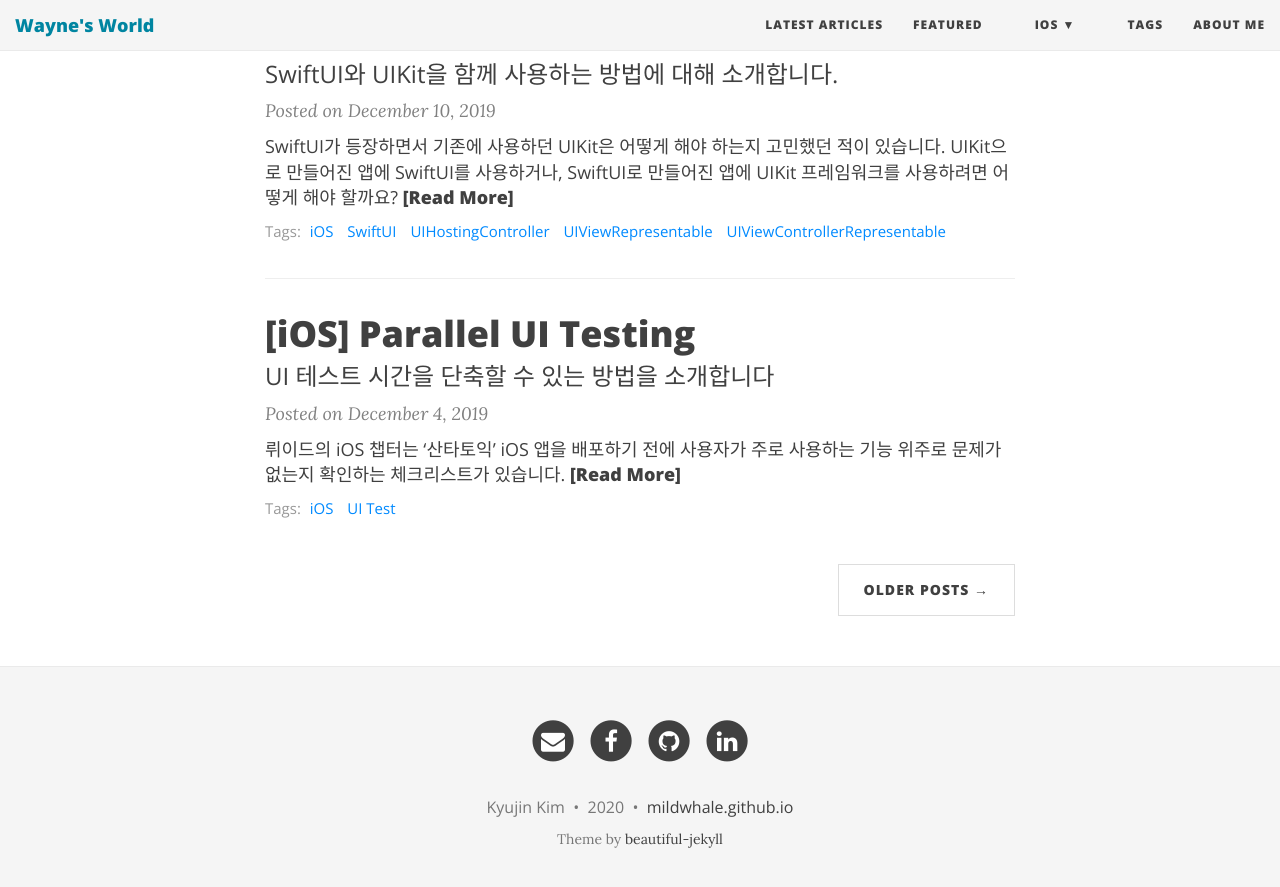
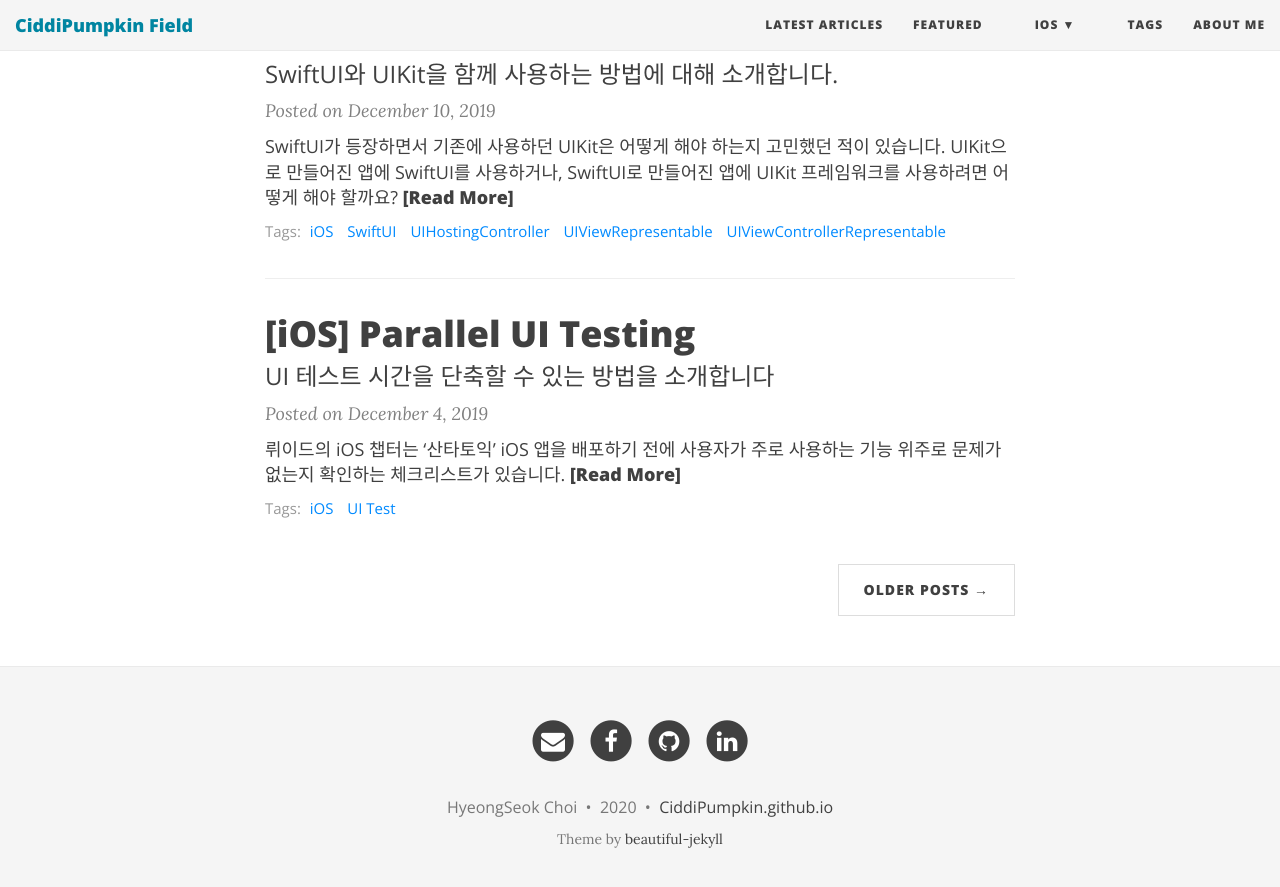
Before and after one commit to CiddiPumpkin/CiddiPumpkin.github.io, a Jekyll site: the page built from index.html, in a window 1280 px wide and 900 px high, scrolled down 1537 px. Shown: the top 887 px of the window. Built offline with Jekyll 4.4.1, drawn with Linux system fonts in a browser that asks for light colours; nearby versions of some CDN libraries; the list of posts is cut into pages by our own code.

Commit message:
edit github page config file.
Commit for initial page setting.

```diff
--- a/_config.yml
+++ b/_config.yml
@@ -1,7 +1,7 @@
 # --- General options --- #
 
 # Name of website
-title: Wayne's World
+title: CiddiPumpkin Field
 
 # Short description of your site
 description: A long term memory storage
@@ -67,17 +67,17 @@ footer-link-col: "#404040"
 # Change all these values or delete the ones you don't want.
 # Important: you must keep the "name" parameter, everything else you can remove
 author:
-  name: Kyujin Kim
+  name: HyeongSeok Choi
 
 # Select your active Social Network Links.
 # Uncomment the links you want to show in the footer and add your information to each link.
 # You can reorder the items to define the link order.
 # If you want to add a new link that isn't here, you'll need to also edit the file _data/SocialNetworks.yml
 social-network-links:
-  email: "hysterit@gmail.com"
-  facebook: mildwhale
-  github: mildwhale
-  linkedin: kyujin-kim-9100ab135
+  email: "choihs1026@gmail.com"
+  facebook:
+  github:
+  linkedin:
 #  telephone: +821090962080
 #  reddit: yourname
 #  xing: yourname
@@ -92,13 +92,13 @@ social-network-links:
 
 # Select which share links to show in posts
 share-links-active:
-  twitter: true
-  facebook: true
-  linkedin: true
+  twitter: false
+  facebook: false
+  linkedin: false
 
 # How to display the link to the website in the footer
 # Remove this if you don't want a link in the footer
-url-pretty: "mildwhale.github.io"  # eg. "deanattali.com/beautiful-jekyll"
+url-pretty: "CiddiPumpkin.github.io"  # eg. "deanattali.com/beautiful-jekyll"
 
 # --- Web Statistics Section --- #
 
@@ -123,7 +123,7 @@ google_analytics: "UA-154450190-1"
 # --- Comments --- #
 
 # Fill in your Disqus shortname (NOT the userid) if you want to support Disqus comments
-disqus: "mildwhale"
+disqus: "ciddipumpkin"
 
 # If you want to use JustComments fill with the API Key
 #just-comments: "ABCD-EFGH-IJKL"
```
